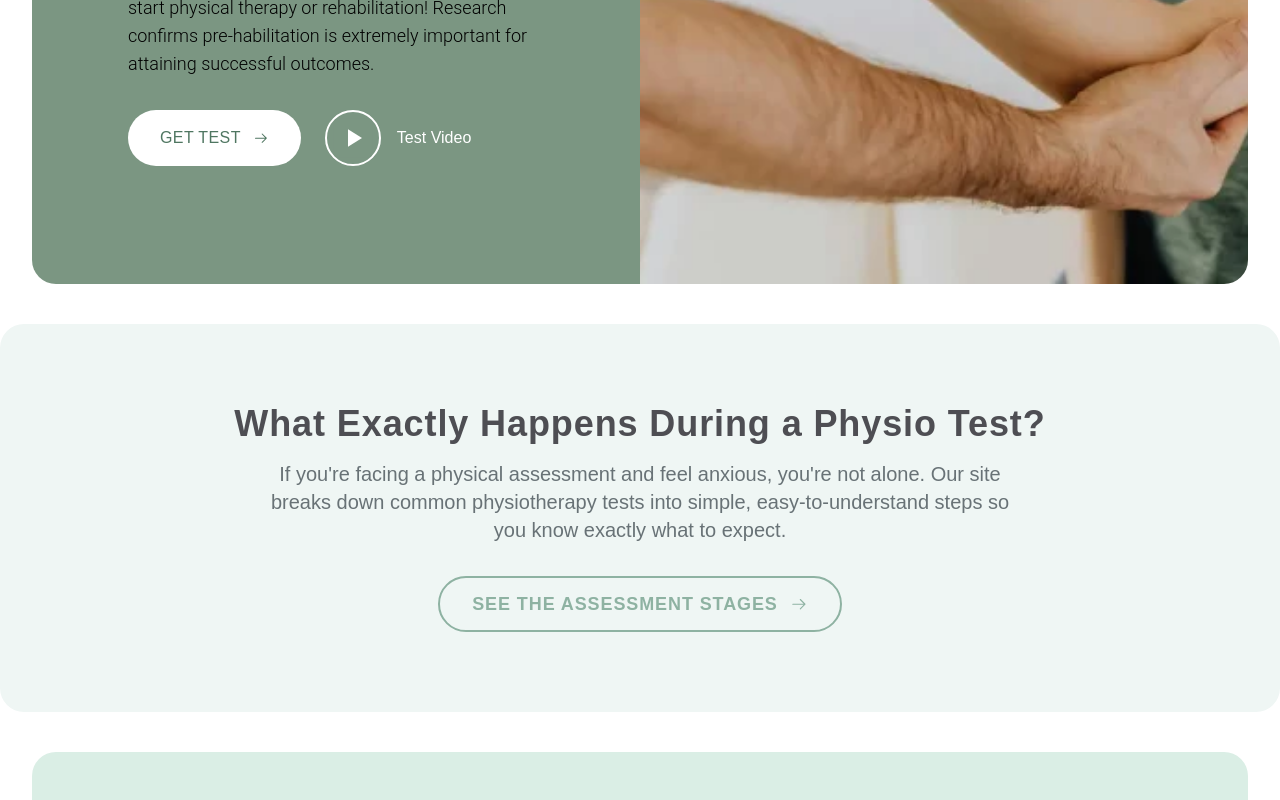
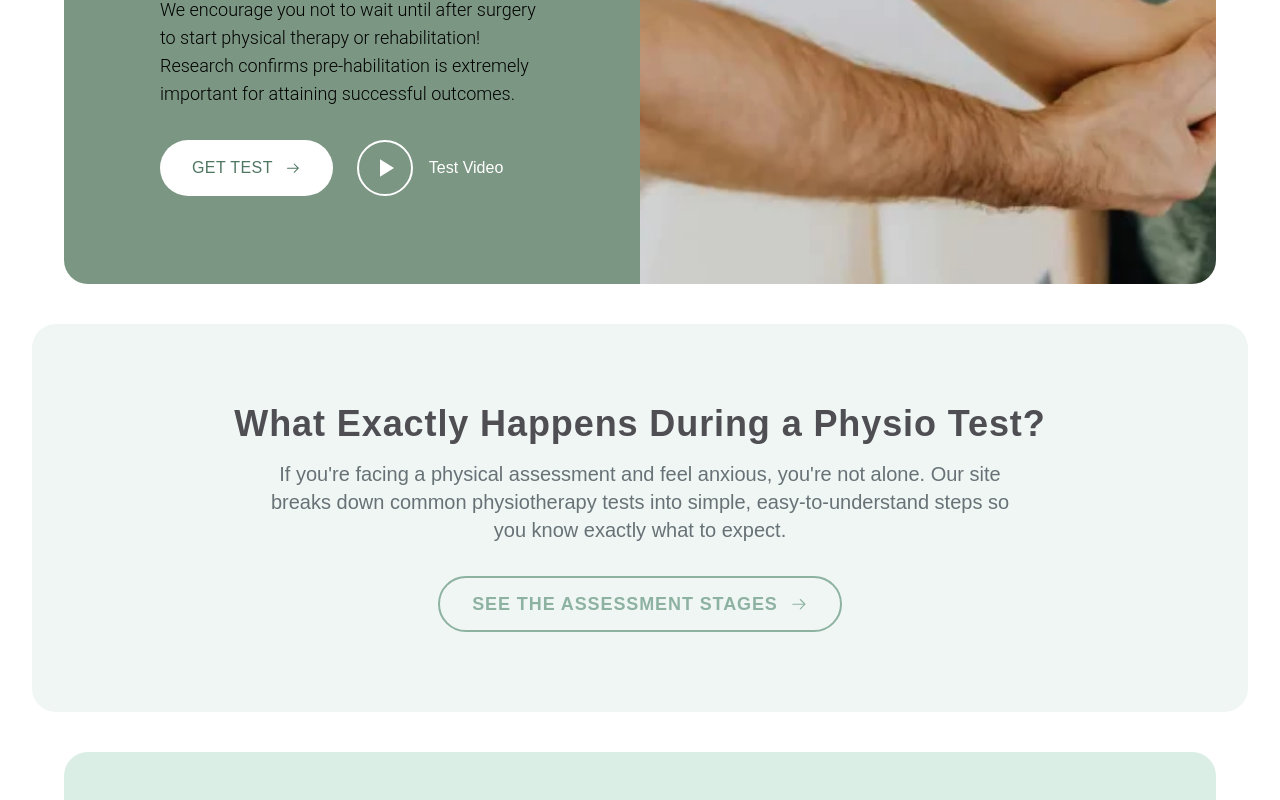
Before and after one commit to kul349/physio-tests-app, a React (Vite) app: page / in a window 1280 px wide. Shown: the part 624-1424 px from the top of the page. Built offline with nearby package versions, Linux system fonts and the light colour scheme.

Commit message:
changing some thing in tailwindcss config

```diff
--- a/src/layouts/MainLayout.jsx
+++ b/src/layouts/MainLayout.jsx
@@ -3,9 +3,9 @@ import React from 'react'
 import Header from "./Header";
 function MainLayout({children}) {
   return (
-    <div className="min-h-screen flex flex-col">
-      <Header/>
-      <main className="flex-grow">{children}</main>
+    <div className="min-h-screen flex flex-col overflow-x-hidden">
+      <Header />
+      <main className="flex-grow px-4 sm:px-6 lg:px-8">{children}</main>
     </div>
   );
 }
```
